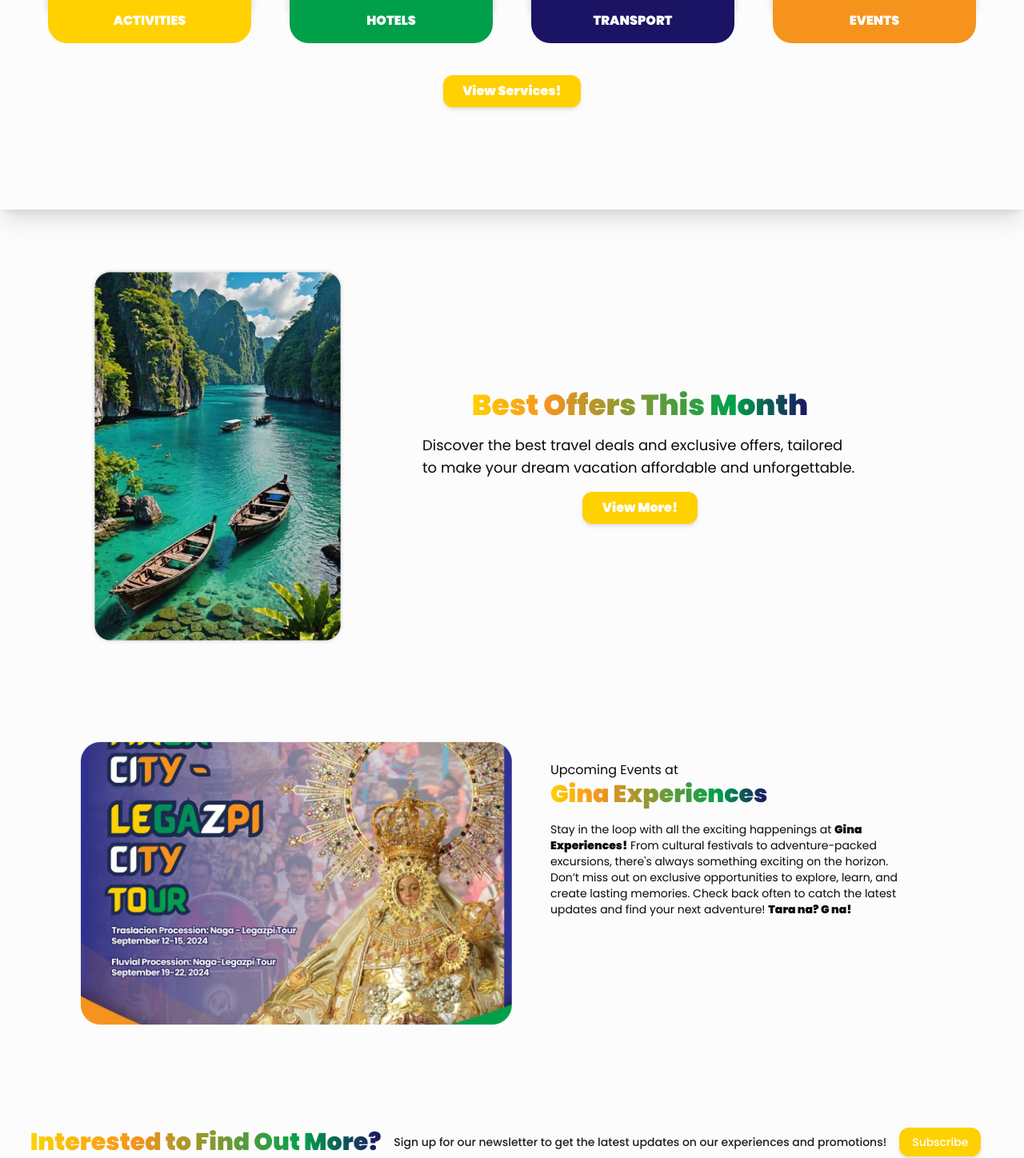
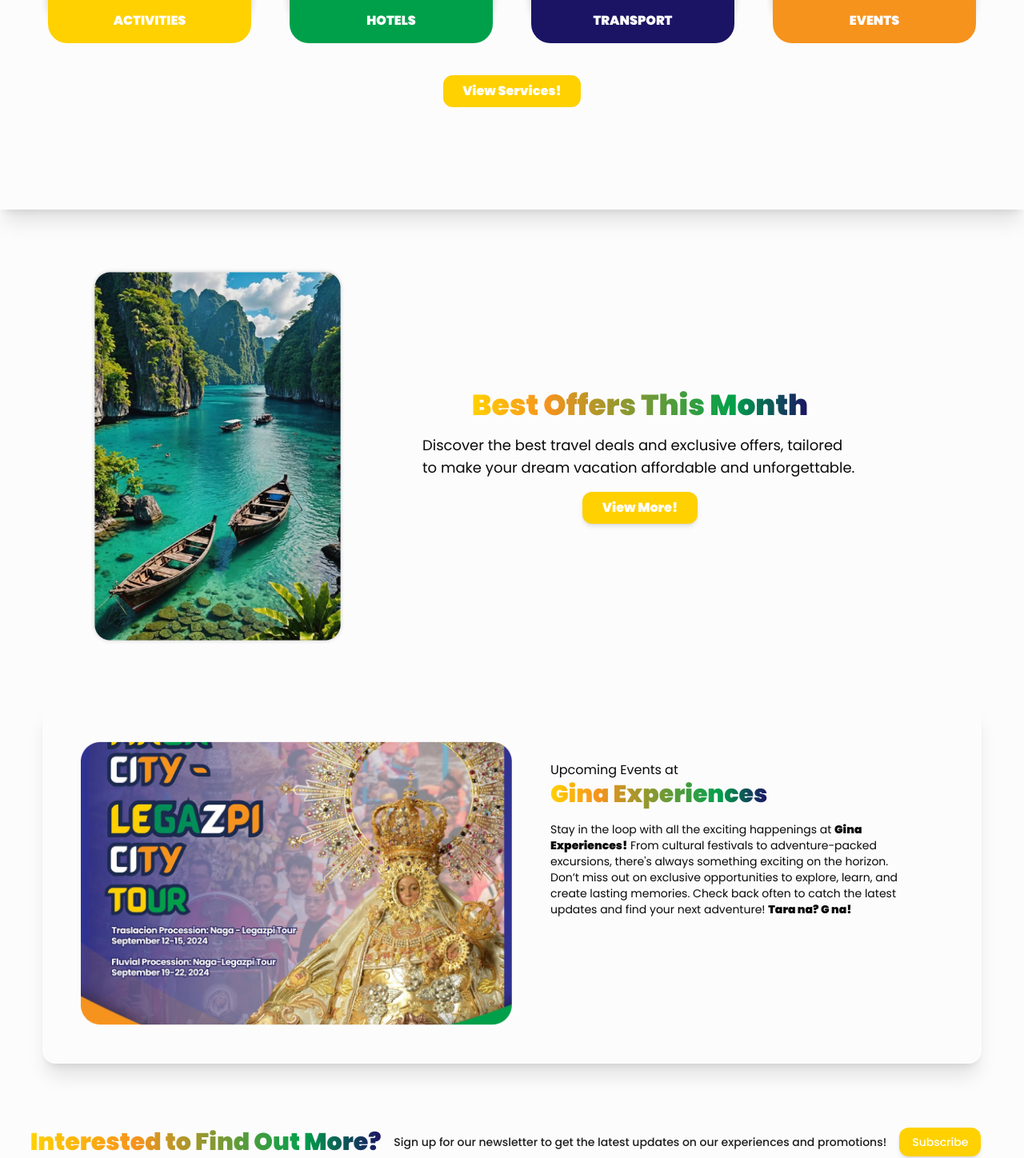
Before and after one commit to Gina-Experiences/gina-experiences-legacy, a Next.js app: page / in a window 1280 px wide. Shown: the part 2092-3540 px from the top of the page at 80% size. Built offline with nearby package versions, Linux system fonts and the light colour scheme.

Commit message:
Test bg-white

```diff
--- a/src/components/home/events.tsx
+++ b/src/components/home/events.tsx
@@ -2,7 +2,7 @@
 
 export default function Events() {
     return (
-        <div className="flex justify-center lg:w-11/12 max-w-screen-xl rounded-2xl lg:p-12 lg:m-12 lg:bg-ginaWhite">
+        <div className="flex justify-center lg:w-11/12 max-w-screen-xl rounded-2xl lg:p-12 lg:m-12 lg:shadow-xl">
             <Image
                 src="/images/home/events/legazpi.png"
                 alt="orange-icon"
--- a/src/components/home/services.tsx
+++ b/src/components/home/services.tsx
@@ -1,7 +1,7 @@
-'use client'
+'use client';
 
-import Image from "next/image"
-import { useRouter } from "next/navigation"
+import Image from 'next/image';
+import { useRouter } from 'next/navigation';
 
 export default function Services() {
     const router = useRouter();
@@ -9,8 +9,12 @@
     return (
         <div className="flex flex-col items-center text-center w-full max-w-screen-2xl lg:bg-ginaWhite px-12 lg:py-32 my-8 lg:my-12 2xl:rounded-3xl lg:shadow-xl space-y-10">
             <div className="mx-4 space-y-4">
-            <h2 className="text-3xl font-bold bg-[linear-gradient(90deg,rgba(255,209,0,1)0%,rgba(246,147,29,1)22%,rgba(0,160,75,1)78%,rgba(27,20,100,1)100%)] text-transparent bg-clip-text">BEST SERVICES FOR YOU!</h2>
-            <h3 className="">Try a Variety of Benefits When Using Our Services</h3>
+                <h2 className="text-3xl font-bold bg-[linear-gradient(90deg,rgba(255,209,0,1)0%,rgba(246,147,29,1)22%,rgba(0,160,75,1)78%,rgba(27,20,100,1)100%)] text-transparent bg-clip-text">
+                    BEST SERVICES FOR YOU!
+                </h2>
+                <h3 className="">
+                    Try a Variety of Benefits When Using Our Services
+                </h3>
             </div>
             <div className="flex flex-col lg:flex-row space-y-6 lg:space-y-0 lg:space-x-6">
                 <div className="relative flex justify-center">
@@ -22,7 +26,9 @@
                         height={100}
                         className="lg:w-[280px]"
                     />
-               <div className="absolute flex items-center justify-center w-11/12 h-14 rounded-b-[1.5rem] bottom-0 bg-ginaYellow text-white font-bold ">ACTIVITIES</div>
+                    <div className="absolute flex items-center justify-center w-11/12 h-14 rounded-b-[1.5rem] bottom-0 bg-ginaYellow text-white font-bold ">
+                        ACTIVITIES
+                    </div>
                 </div>
                 <div className="relative flex justify-center">
                     <Image
@@ -33,7 +39,9 @@
                         height={100}
                         className="lg:w-[280px]"
                     />
-               <div className="absolute flex items-center justify-center w-11/12 h-14 rounded-b-[1.5rem] bottom-0 bg-ginaGreen text-white font-bold ">HOTELS</div>
+                    <div className="absolute flex items-center justify-center w-11/12 h-14 rounded-b-[1.5rem] bottom-0 bg-ginaGreen text-white font-bold ">
+                        HOTELS
+                    </div>
                 </div>
                 <div className="relative flex justify-center">
                     <Image
@@ -44,7 +52,9 @@
                         height={100}
                         className="lg:w-[280px]"
                     />
-               <div className="absolute flex items-center justify-center w-11/12 h-14 rounded-b-[1.5rem] bottom-0 bg-ginaBlue text-white font-bold ">TRANSPORT</div>
+                    <div className="absolute flex items-center justify-center w-11/12 h-14 rounded-b-[1.5rem] bottom-0 bg-ginaBlue text-white font-bold ">
+                        TRANSPORT
+                    </div>
                 </div>
                 <div className="relative flex justify-center">
                     <Image
@@ -55,11 +65,17 @@
                         height={100}
                         className="lg:w-[280px]"
                     />
-               <div className="absolute flex items-center justify-center w-11/12 h-14 rounded-b-[1.5rem] bottom-0 bg-ginaOrange text-white font-bold ">EVENTS</div>
+                    <div className="absolute flex items-center justify-center w-11/12 h-14 rounded-b-[1.5rem] bottom-0 bg-ginaOrange text-white font-bold ">
+                        EVENTS
                     </div>
                 </div>
-         <button className=" flex px-6 py-2 h-10 justify-center items-center rounded-xl bg-ginaYellow text-white font-bold shadow-md"
-         onClick={() => router.push('/services')}>View Services!</button>
             </div>
-   )
+            <button
+                className=" flex px-6 py-2 h-10 justify-center items-center rounded-xl bg-ginaYellow text-white font-bold"
+                onClick={() => router.push('/services')}
+            >
+                View Services!
+            </button>
+        </div>
+    );
 }
```
Lines whose indentation alone changed are shown as unchanged.
